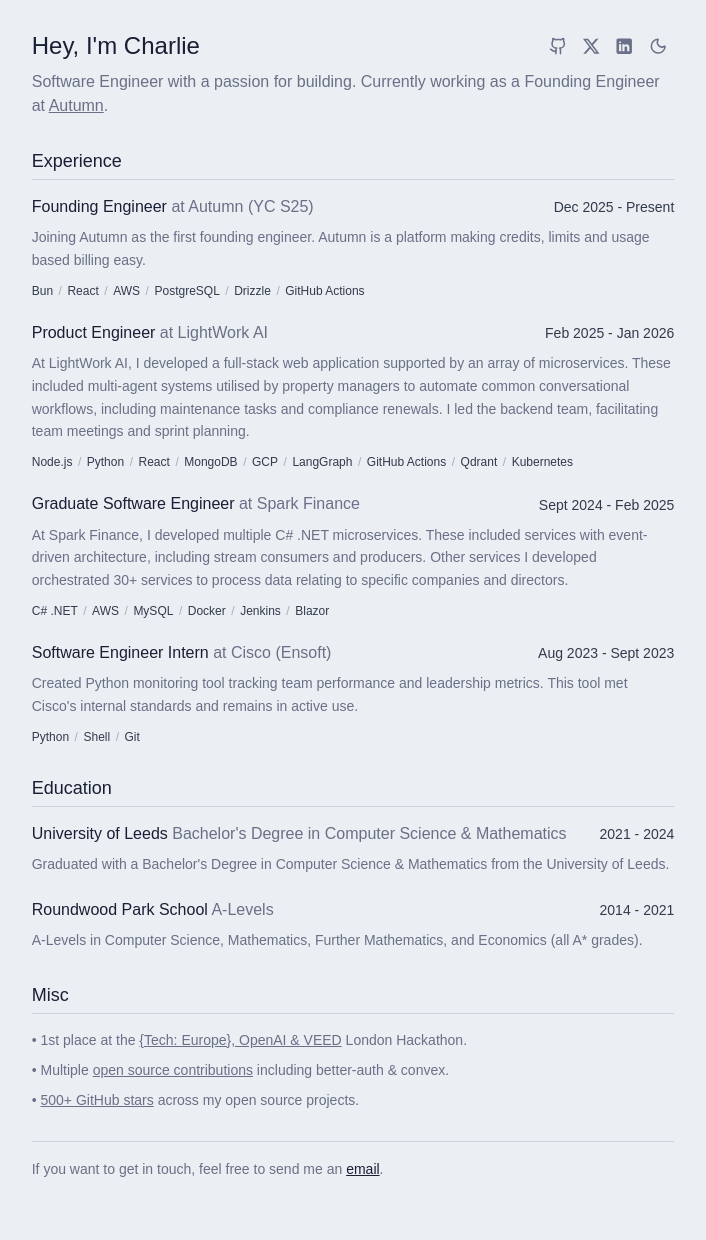
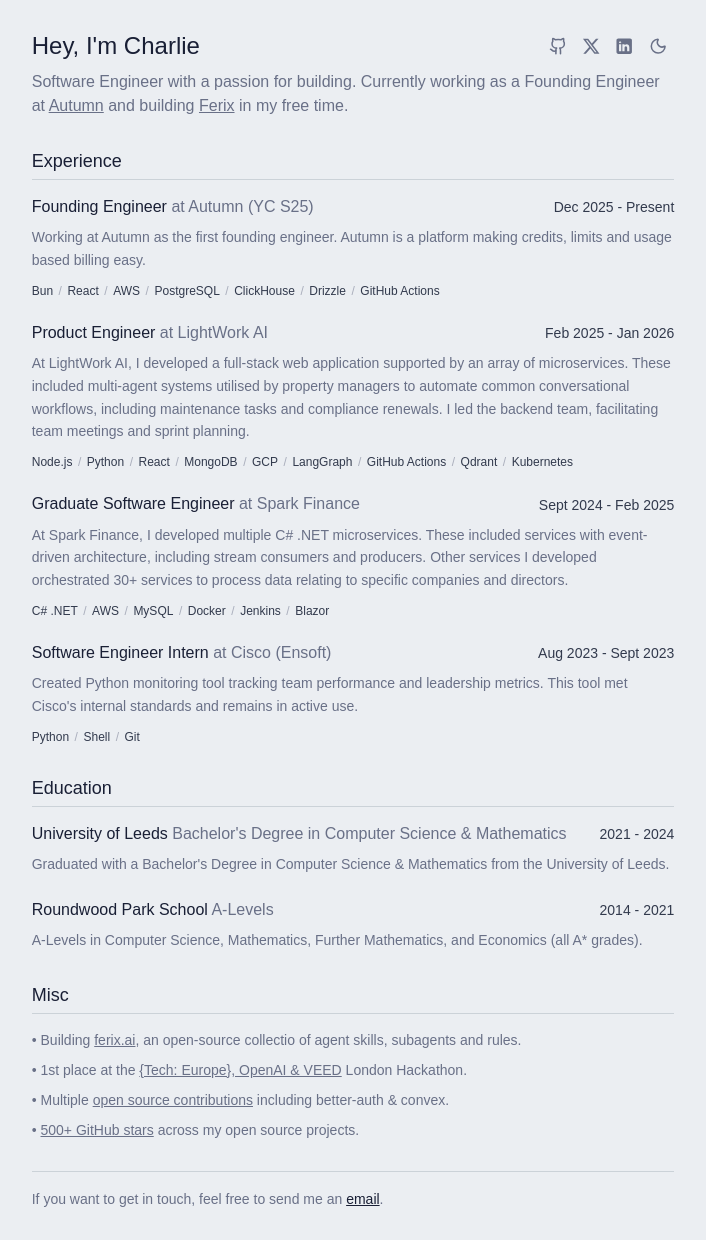
Before and after one commit to charlietlamb/charlielambdotcom, a Next.js app: page / in a window 1280 px wide. Shown: the whole page, without its empty margins (287-993 px from the left). Before the commit the page ends 1210 px from the top, so only its background shows below. Built offline with nearby package versions, Linux system fonts and the light colour scheme; no server answers.

Commit message:
chore: add ferix

```diff
--- a/components/header.tsx
+++ b/components/header.tsx
@@ -22,8 +22,17 @@ export function Header() {
           className="text-muted-foreground hover:text-foreground underline transition-colors"
         >
           Autumn
-        </Link>
-        .
+        </Link>{" "}
+        and building{" "}
+        <Link
+          href="https://ferix.ai"
+          target="_blank"
+          rel="noopener noreferrer"
+          className="text-muted-foreground hover:text-foreground underline transition-colors"
+        >
+          Ferix
+        </Link>{" "}
+        in my free time.
       </p>
     </header>
   );
--- a/lib/data.json
+++ b/lib/data.json
@@ -5,12 +5,13 @@
       "title": "Founding Engineer",
       "company": "Autumn (YC S25)",
       "period": "Dec 2025 - Present",
-      "description": "Joining Autumn as the first founding engineer. Autumn is a platform making credits, limits and usage based billing easy.",
+      "description": "Working at Autumn as the first founding engineer. Autumn is a platform making credits, limits and usage based billing easy.",
       "technologies": [
         "Bun",
         "React",
         "AWS",
         "PostgreSQL",
+        "ClickHouse",
         "Drizzle",
         "GitHub Actions"
       ]
@@ -69,20 +70,27 @@
   "achievements": [
     {
       "id": "1",
+      "startText": "Building ",
+      "linkText": "ferix.ai",
+      "endText": ", an open-source collectio of agent skills, subagents and rules.",
+      "url": "https://ferix.ai"
+    },
+    {
+      "id": "2",
       "startText": "1st place at the ",
       "linkText": "{Tech: Europe}, OpenAI & VEED",
       "endText": " London Hackathon.",
       "url": "https://techeurope.io/hackathons/london-hackathon-november-2025"
     },
     {
-      "id": "2",
+      "id": "3",
       "startText": "Multiple ",
       "linkText": "open source contributions",
       "endText": " including better-auth & convex.",
       "url": "https://go.charlielamb.com/github"
     },
     {
-      "id": "3",
+      "id": "4",
       "startText": "",
       "linkText": "500+ GitHub stars",
       "endText": " across my open source projects.",
```
